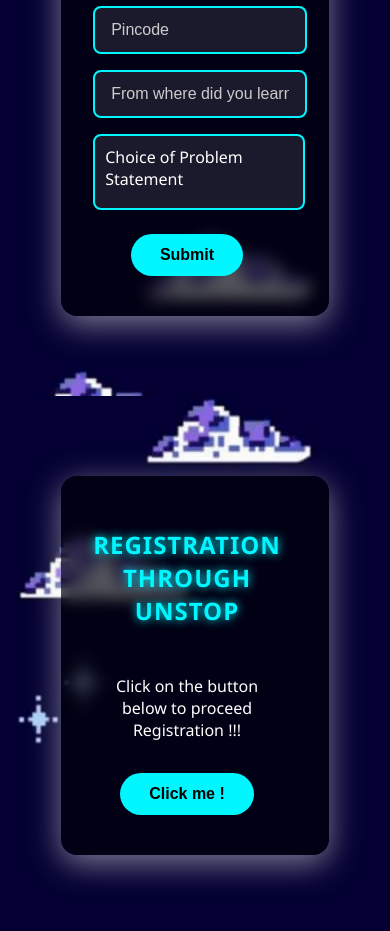
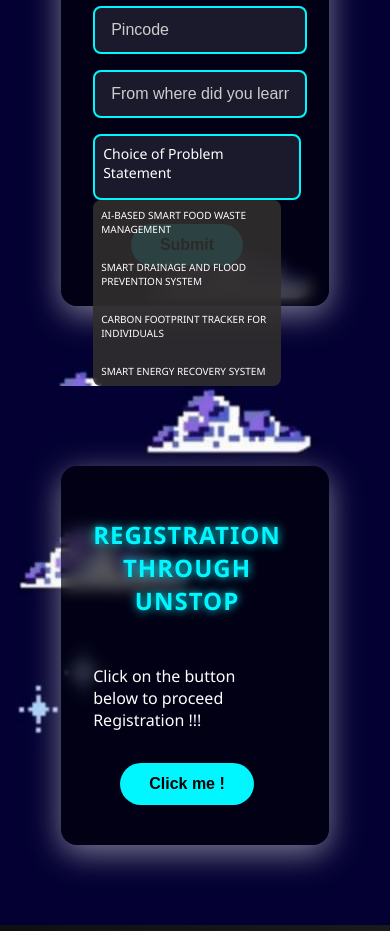
Before and after one commit to CITC-NITA/arjuna-2.0-official-website, a React (Create React App) app in the folder frontend/my-app/: page /form in a window 390 px wide. Shown: the part 1160-2091 px from the top of the page. Built offline with nearby package versions, Linux system fonts and the light colour scheme.

Commit message:
fix: ui/ux changes made

```diff
--- a/frontend/my-app/src/App.css
+++ b/frontend/my-app/src/App.css
@@ -6,7 +6,3 @@
   background: linear-gradient(to bottom, #2f2f7d, #4b0082);
   color: white;
 }
-
-.main-container {
-  text-align: center;
-}
--- a/frontend/my-app/src/App.jsx
+++ b/frontend/my-app/src/App.jsx
@@ -1,6 +1,7 @@
 import React from 'react';
 import { Route, Routes, BrowserRouter } from 'react-router-dom';
 import Navbar from './components/Navbar';
+import HeaderImg from './components/HeaderImg';
 import Hero from './components/Hero';
 import About from './components/About';
 import Problems from './components/Problems';
@@ -12,6 +13,7 @@
 import CursorTrail from './components/CursorTrail';
 import Form from './components/Form';
 import './App.css';
+
 
 function App() {
   return (
@@ -26,6 +28,7 @@
             path="/"
             element={
               <>
+
                 <Hero />
                 <About />
                 <Deadlines />
--- /dev/null
+++ b/frontend/my-app/src/components/HeaderImg.jsx
@@ -0,0 +1,13 @@
+import React from "react";
+import bg from "../assets/hero-bg2.jpg";
+import "../styles/headerImg.css";
+
+const HeaderImg = () => {
+    return(
+        <>
+            <img src={bg} />
+        </>
+    )
+}
+
+export default HeaderImg;
--- a/frontend/my-app/src/components/Rules.jsx
+++ b/frontend/my-app/src/components/Rules.jsx
@@ -15,7 +15,7 @@
     points: [
       'After the team leader has registered the team name via the registration form before the deadline, a WhatsApp group will be created for team leaders.',
       'Another form will be shared in the group where team leaders must submit their ideas against a Problem Statement.',
-      'Idea submission window is from 28/09/2025 to 24/10/2025. No submissions will be accepted after that.',
+      'Idea submission window is from 15/10/2025 to 24/10/2025. No submissions will be accepted after that.',
       'Submission format will be attached within the registration form itself.',
     ],
   },
--- a/frontend/my-app/src/styles/form.css
+++ b/frontend/my-app/src/styles/form.css
@@ -91,18 +91,16 @@
 .dropdown {
   position: relative;
   width: 100%;
-
 }
 
 .dropdown-header {
   width: 97%;
   background: rgba(255, 255, 255, 0.1);
   padding: 10px;
-  border-radius: 4px;
+  border-radius: 8px;
   cursor: pointer;
   border: 2px solid #00f7ff;
-  border-radius: 8px;
-   display: flex;
+  display: flex;
   justify-content: space-between;
   align-items: center;
   text-align: left;
@@ -120,29 +118,62 @@
   color: white;
   position: absolute;
   top: 100%;
+  left: 0;
   width: 100%;
-  align-items: flex-start;
-
   background: rgba(49, 46, 46, 0.9);
-  border: 0 solid #00f7ff;
   border-radius: 8px;
   max-height: 0;
-  overflow: hidden;
+  overflow-y: hidden;
   transition: max-height 0.3s ease;
   z-index: 10;
 }
 
 .dropdown-list.show {
-  max-height: 300px; /* adjust depending on content */
+  max-height: 300px;  /* mobile friendly max-height */
+  overflow-y: auto;   /* make it scrollable if content is more */
 }
 
 .dropdown-item {
   padding: 10px;
   cursor: pointer;
+  white-space: normal;  /* allow wrapping on smaller screens */
 }
 
 .dropdown-item:hover {
   background-color: #f2f2f2;
+  color: black;
+}
+
+/* ✅ Make it mobile responsive */
+@media (max-width: 600px) {
+  .dropdown-header {
+    width: 100%;
+    font-size: 14px;
+    padding: 8px;
+  }
+
+  .dropdown-list {
+    max-height: 200px; /* smaller scroll area on mobile */
+    font-size: 14px;
+  }
+
+  .dropdown-item {
+    padding: 8px;
+  }
+}
+
+
+@media (max-width:570px) {
+  .dropdown-list {
+    font-size: 12px;
+  }
+}
+
+
+@media (max-width:500px) {
+  .dropdown-list {
+    font-size: 10px;
+  }
 }
 
 .unstop-sec1 {
--- /dev/null
+++ b/frontend/my-app/src/styles/headerImg.css
@@ -0,0 +1,4 @@
+img {
+    height: 20rem;
+    width: 95rem;
+}
```
Also changed, not shown: frontend/my-app/src/assets/logo2.png (added).
